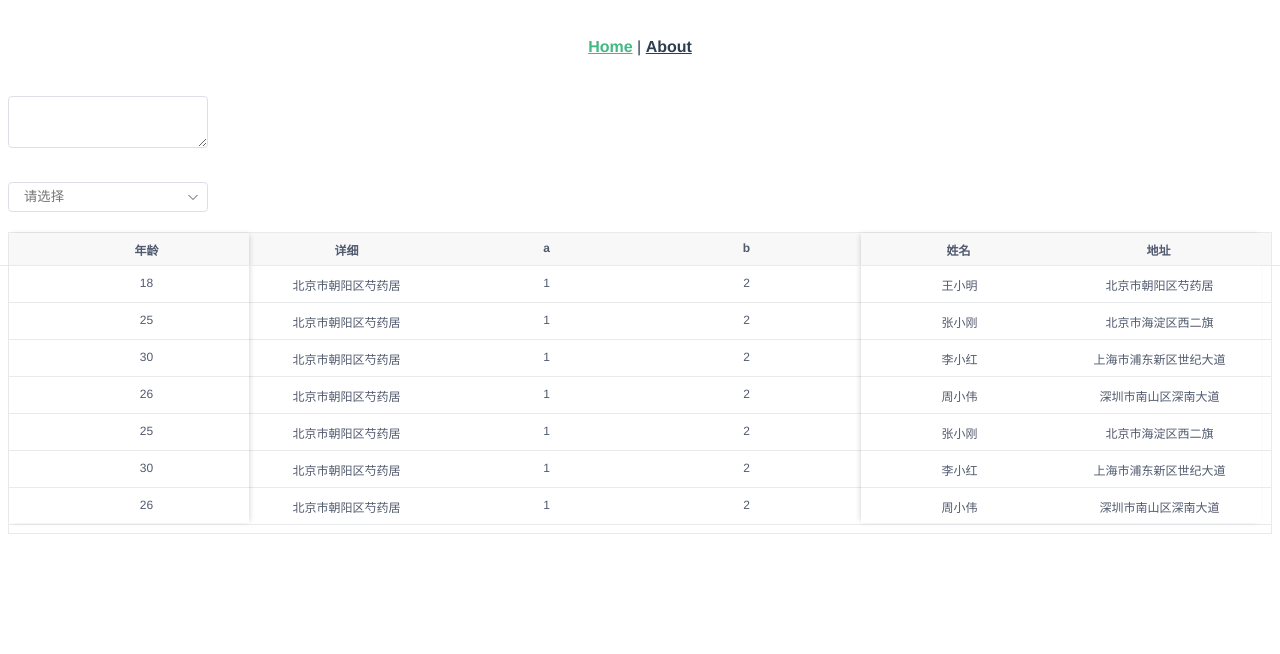
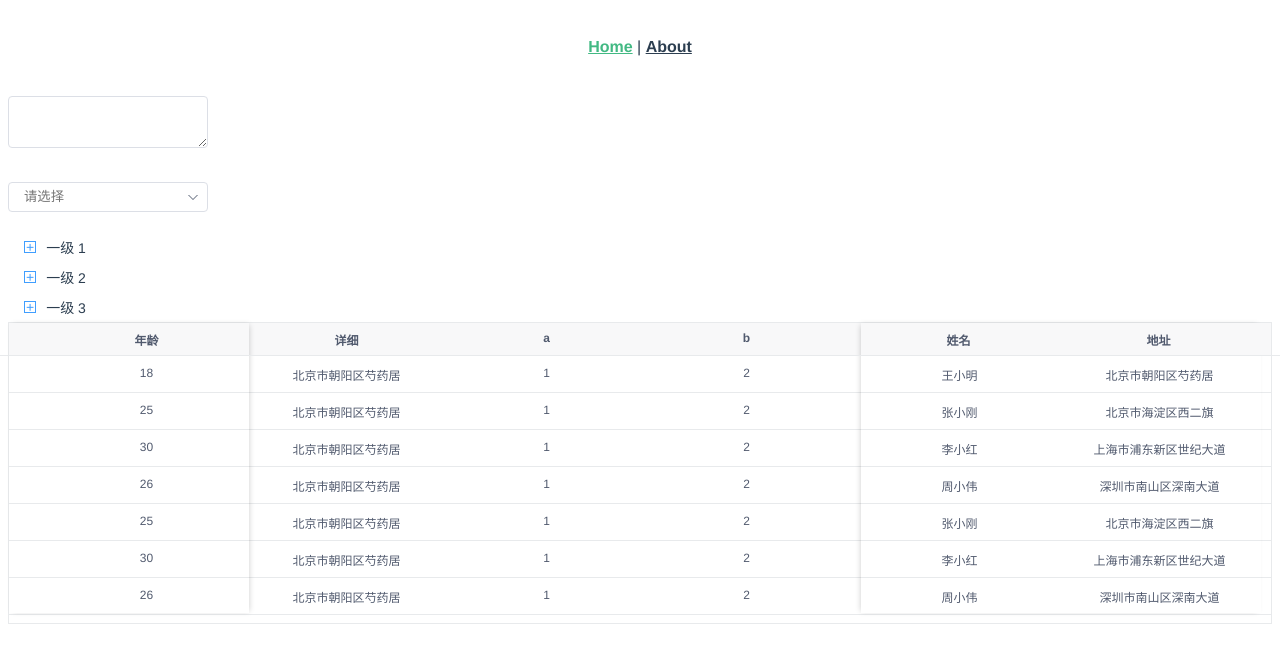
Before and after one commit to Hellottxo/xxxo, a Vue app: page / in a window 1280 px wide. Shown: the top 654 px of the page. Built offline with nearby package versions, Linux system fonts and the light colour scheme.

Commit message:
feat: tree default expand

```diff
--- a/src/components/tree/tree.vue
+++ b/src/components/tree/tree.vue
@@ -24,7 +24,9 @@
         <div class="content-label">{{item.label}}</div>
       </div>
       <div class="child-node" v-show="item.children && collapseArr.indexOf(index)>-1">
-        <xo-tree :data="item.children" :parentNode="getNode(index)"></xo-tree>
+        <xo-tree :data="item.children"
+        :parentNode="getNode(index)"
+        :defaultExpandNode="getChildDefaultNode"></xo-tree>
       </div>
     </div>
   </div>
@@ -38,6 +40,7 @@ export default {
     return {
       collapseArr: [],
       hover: -1,
+      childDefaultExpandNode: ''
     }
   },
   props: {
@@ -50,6 +53,10 @@ export default {
     parentNode: {
       type: String,
       default: ''
+    },
+    defaultExpandNode: {
+      type: String,
+      default: ''
     }
   },
   computed: {
@@ -60,6 +67,18 @@ export default {
       return `${(len + 1)*16}px`;
     }
   },
+  watch: {
+    defaultExpandNode() {
+      const temp = this.defaultExpandNode.split('-');
+      if(temp[0]) {
+        this.collapseArr.push(Number(temp[0]));
+        if(temp[1]) {
+          const child = temp.slice(1);
+          this.childDefaultExpandNode = child.join('-');
+        }
+      }
+    }
+  },
   methods: {
     ...mapMutations('treeModuel', ['chgHighlightRow']),
     getNode(index) {
@@ -68,7 +87,7 @@ export default {
     collapse(index) {
       const flag = this.collapseArr.indexOf(index);
       if(flag > -1) {
-        this.collapseArr.splice(index, 1);
+        this.collapseArr.splice(flag, 1);
       }else {
         this.collapseArr.push(index);
       }
@@ -80,7 +99,16 @@ export default {
       const temp = this.getNode(index);
       return this.highlightRow === temp;
     },
-
+    getChildDefaultNode() {
+      const temp = this.defaultExpandNode.split('-');
+      if(temp[0]) {
+        this.collapseArr.push(Number(temp[0]));
+        if(temp[1]) {
+          const child = temp.slice(1);
+          this.childDefaultExpandNode = child.join('-');
+        }
+      }
+    }
   }
 }
 </script>
@@ -101,7 +129,7 @@ export default {
       line-height: 10px;
       color: #409eff;
       position: relative;
-      top: 6px;
+      top: 4px;
     }
     .icon-nocollapse {
       padding: 0 3px;
--- a/src/views/Home.vue
+++ b/src/views/Home.vue
@@ -2,6 +2,7 @@
   <div class="home">
     <xo-input type="textarea" autoSize></xo-input>
     <xo-select :options="options"></xo-select>
+    <xo-tree :data="tree" :defaultExpandNode="defaultExpandNode"></xo-tree>
     <xo-table height=300 :columns="columns" :data="data" :expand="true" :highlight-row="true">
       <!-- <template v-slot="scope">
         <button>{{scope.data.name}}</button>
@@ -20,6 +21,7 @@
 import xoTable from '../components/table/table';
 import xoInput from '../components/input/input';
 import xoSelect from '../components/select/select';
+import xoTree from '../components/tree/tree';
 
 const columns = [
   {
@@ -96,18 +98,58 @@ const options = [
   { value: '选项5', label: '北京烤鸭' },
 ];
 
+const tree = [{
+  label: '一级 1',
+  children: [{
+    label: '二级 1-1',
+    children: [{
+      label: '三级 1-1-1'
+    }]
+  }]
+}, {
+  label: '一级 2',
+  children: [{
+    label: '二级 2-1',
+    children: [{
+      label: '三级 2-1-1'
+    }]
+  }, {
+    label: '二级 2-2',
+    children: [{
+      label: '三级 2-2-1'
+    }]
+  }]
+}, {
+  label: '一级 3',
+  children: [{
+    label: '二级 3-1',
+    children: [{
+      label: '三级 3-1-1'
+    }]
+  }, {
+    label: '二级 3-2',
+    children: [{
+      label: '三级 3-2-1'
+    }]
+  }]
+}]
+
+
 export default {
   name: 'home',
   components: {
     xoTable,
     xoInput,
     xoSelect,
+    xoTree,
   },
   data() {
     return {
       columns,
       data,
       options,
+      tree,
+      defaultExpandNode: '0-0-0'
     };
   },
 };
```
